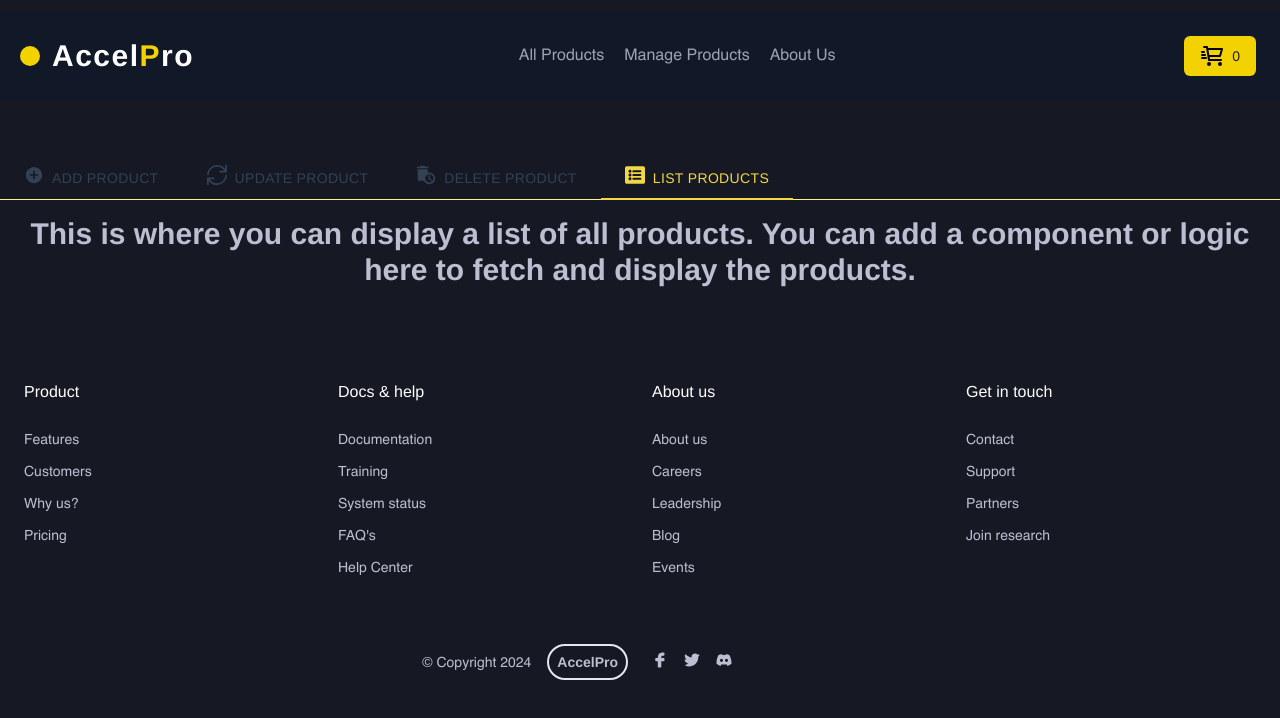
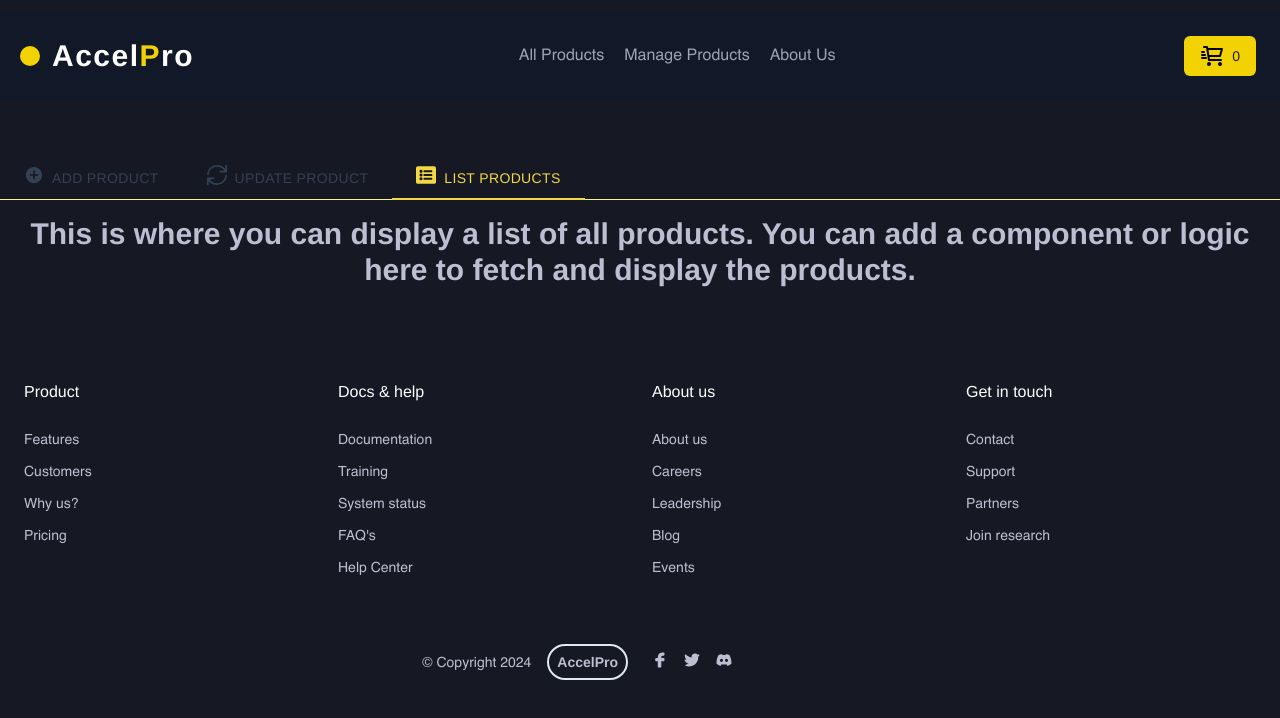
Before and after one commit to coder7475/sports-frontend, a React (Vite) app: page /manage-products in a window 1280 px wide. Shown: the top 718 px of the page. Built offline with nearby package versions, Linux system fonts and the light colour scheme.

Commit message:
feat: delete extra tab

```diff
--- a/src/pages/ManageProducts.tsx
+++ b/src/pages/ManageProducts.tsx
@@ -3,7 +3,6 @@ import NavBar from "@/components/navbar/Navbar";
 import { useRef, useState } from "react";
 import { IoMdAddCircle } from "react-icons/io";
 import { GrUpdate } from "react-icons/gr";
-import { MdAutoDelete } from "react-icons/md";
 import { FaListAlt } from "react-icons/fa";
 import AddProductPanel from "./ManageProducts/AddProductPanel";
 
@@ -74,30 +73,7 @@ const ManageProducts = () => {
                   <GrUpdate className="text-xl" />
                 </button>
               </li>
-              <li className="" role="presentation">
-                <button
-                  className={`-mb-px inline-flex h-12 w-full items-center justify-center gap-2 whitespace-nowrap rounded-t border-b-2 px-6 text-sm font-medium tracking-wide transition duration-300 hover:bg-card hover:stroke-card focus:bg-card focus-visible:outline-none disabled:cursor-not-allowed ${
-                    tabSelected.currentTab === 3
-                      ? "border-secondary stroke-secondary text-secondary hover:border-card  hover:text-card focus:border-primary focus:stroke-primary focus:text-primary disabled:border-slate-500"
-                      : "justify-self-center border-transparent stroke-slate-700 text-slate-700 hover:border-secondary hover:text-secondary focus:border-card focus:stroke-card focus:text-card disabled:text-slate-500"
-                  }`}
-                  id="tab-label-3ai"
-                  role="tab"
-                  aria-setsize={4}
-                  aria-posinset={3}
-                  tabIndex={tabSelected.currentTab === 3 ? 0 : -1}
-                  aria-controls="tab-panel-3ai"
-                  aria-selected={tabSelected.currentTab === 3}
-                  onClick={() =>
-                    setTabSelected({ ...tabSelected, currentTab: 3 })
-                  }
-                >
-                  <span className="order-2 pt-1.5">DELETE PRODUCT</span>
-                  <span className="relative only:-mx-6">
-                    <MdAutoDelete className="text-xl" />
-                  </span>
-                </button>
-              </li>
+
               <li className="" role="presentation">
                 <button
                   className={`-mb-px inline-flex h-12 w-full items-center justify-center gap-2 whitespace-nowrap rounded-t border-b-2 px-6 text-sm font-medium tracking-wide transition duration-300 hover:bg-card hover:stroke-card focus:bg-card focus-visible:outline-none disabled:cursor-not-allowed ${
@@ -109,11 +85,11 @@ const ManageProducts = () => {
                   role="tab"
                   aria-setsize={4}
                   aria-posinset={4}
-                  tabIndex={tabSelected.currentTab === 4 ? 0 : -1}
+                  tabIndex={tabSelected.currentTab === 3 ? 0 : -1}
                   aria-controls="tab-panel-4ai"
-                  aria-selected={tabSelected.currentTab === 4}
+                  aria-selected={tabSelected.currentTab === 3}
                   onClick={() =>
-                    setTabSelected({ ...tabSelected, currentTab: 4 })
+                    setTabSelected({ ...tabSelected, currentTab: 3 })
                   }
                 >
                   <span className="order-2 pt-1.5">LIST PRODUCTS</span>
@@ -142,29 +118,13 @@ const ManageProducts = () => {
                   grain, and one must master it as a whole.
                 </p>
               </div>
-              <div
-                className={`px-6 py-4 ${
-                  tabSelected.currentTab === 3 ? "" : "hidden"
-                }`}
-                id="tab-panel-3ai"
-                aria-selected={tabSelected.currentTab === 3}
-                role="tabpanel"
-                aria-labelledby="tab-label-3ai"
-                tabIndex={-1}
-              >
-                <p>
-                  Even though there is no certainty that the expected results of
-                  our work will manifest, we have to remain committed to our
-                  work and duties; because, even if the results are slated to
-                  arrive, they cannot do so without the performance of work.
-                </p>
-              </div>
+
               <div
                 className={`px-6 py-4 ${
                   tabSelected.currentTab === 4 ? "" : "hidden"
                 }`}
                 id="tab-panel-4ai"
-                aria-selected={tabSelected.currentTab === 4}
+                aria-selected={tabSelected.currentTab === 3}
                 role="tabpanel"
                 aria-labelledby="tab-label-4ai"
                 tabIndex={-1}
```
